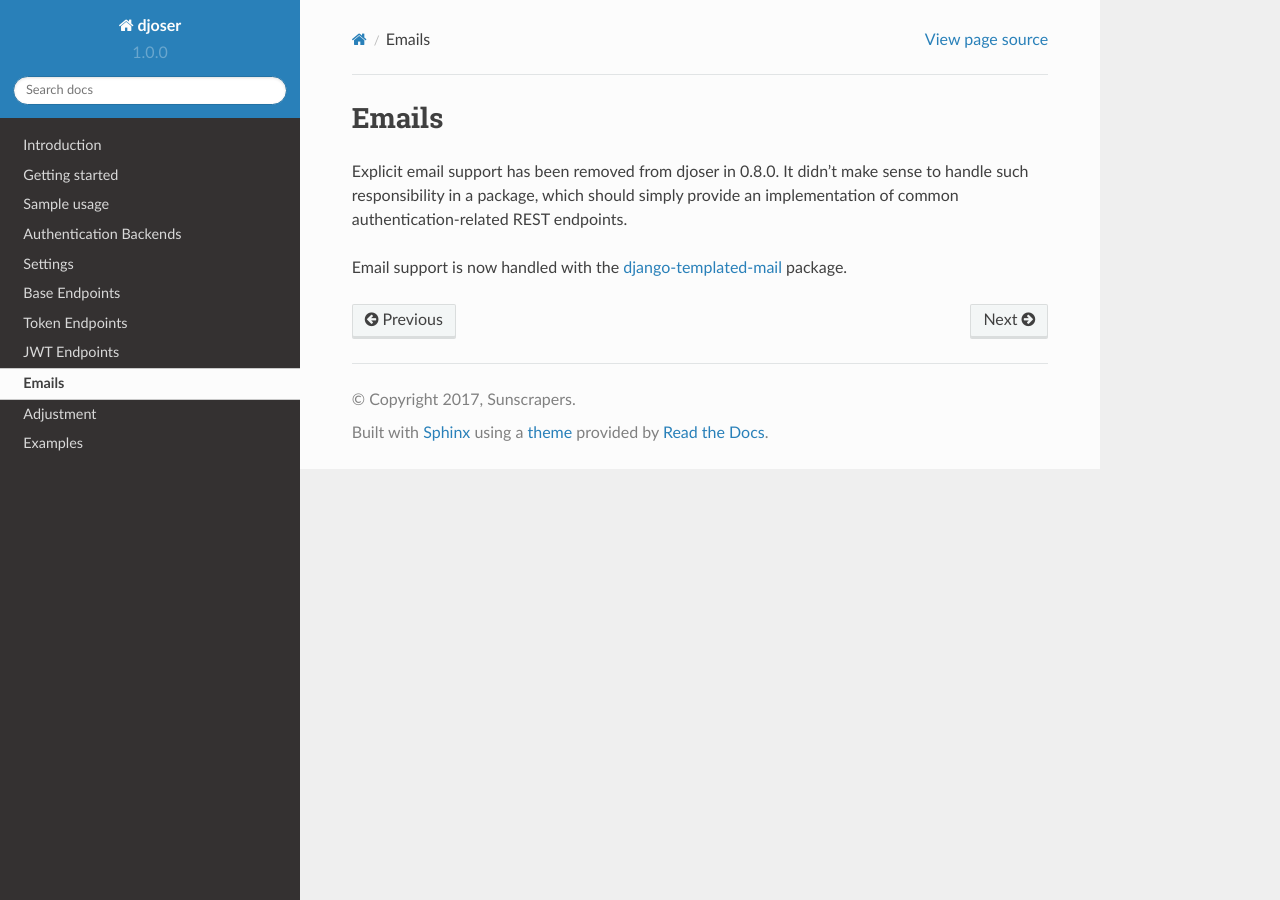
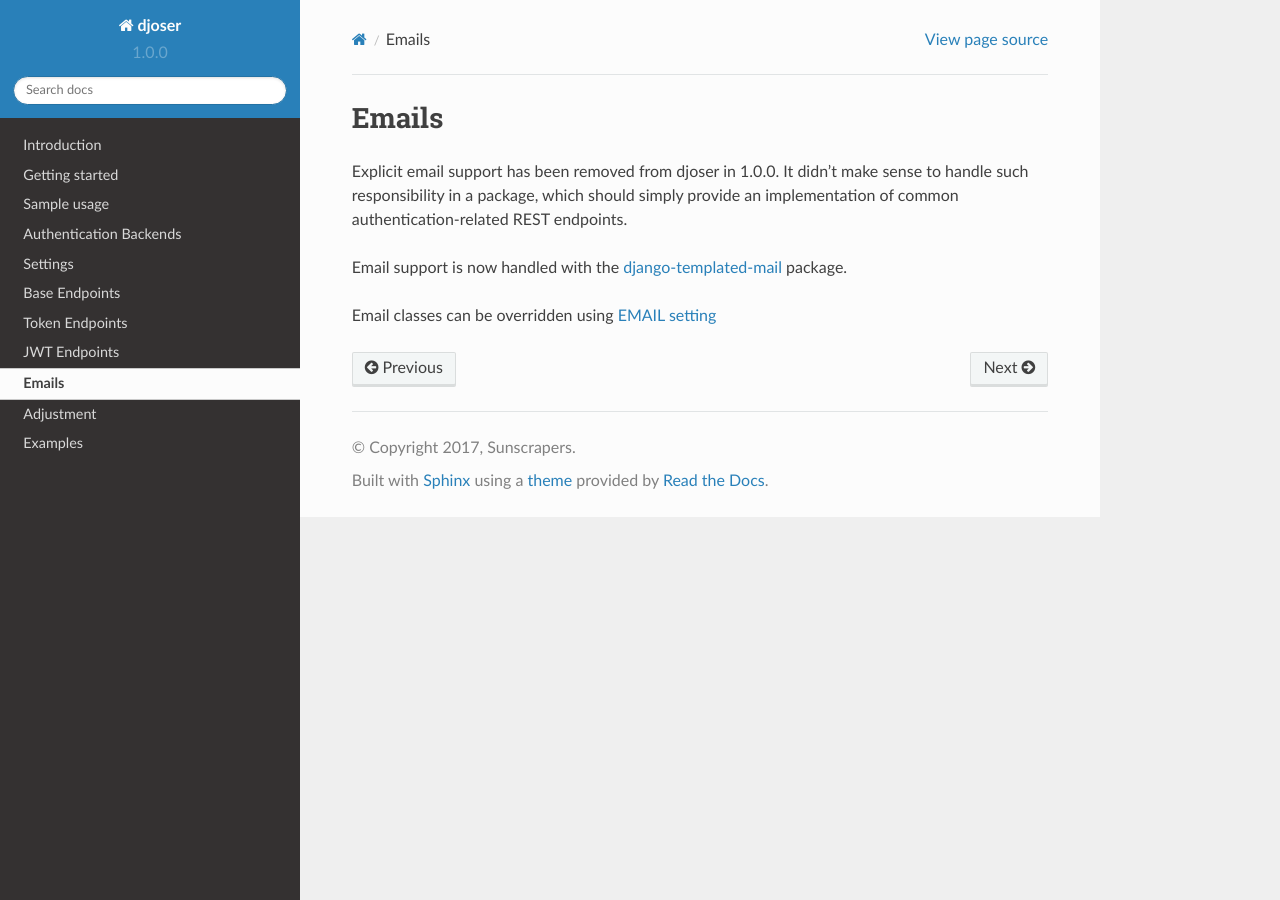
Before and after one commit to sunscrapers/djoser, a Sphinx documentation site: the page built from docs/source/emails.rst, in a window 1280 px wide. Built offline with Sphinx 7.4.7 and the Read the Docs theme 2.0.0, drawn with Linux system fonts in a browser that asks for light colours.

Commit message:
Add note about EMAIL setting in email page
Fix specified version

```diff
--- a/docs/source/emails.rst
+++ b/docs/source/emails.rst
@@ -1,9 +1,11 @@
 Emails
 ======
 
-Explicit email support has been removed from djoser in 0.8.0.
+Explicit email support has been removed from djoser in 1.0.0.
 It didn't make sense to handle such responsibility in a package, which should
 simply provide an implementation of common authentication-related REST endpoints.
 
 Email support is now handled with the `django-templated-mail <https://github.com/sunscrapers/django-templated-mail>`_
 package.
+
+Email classes can be overridden using `EMAIL setting <http://djoser.readthedocs.io/en/latest/settings.html#email>`_
```
